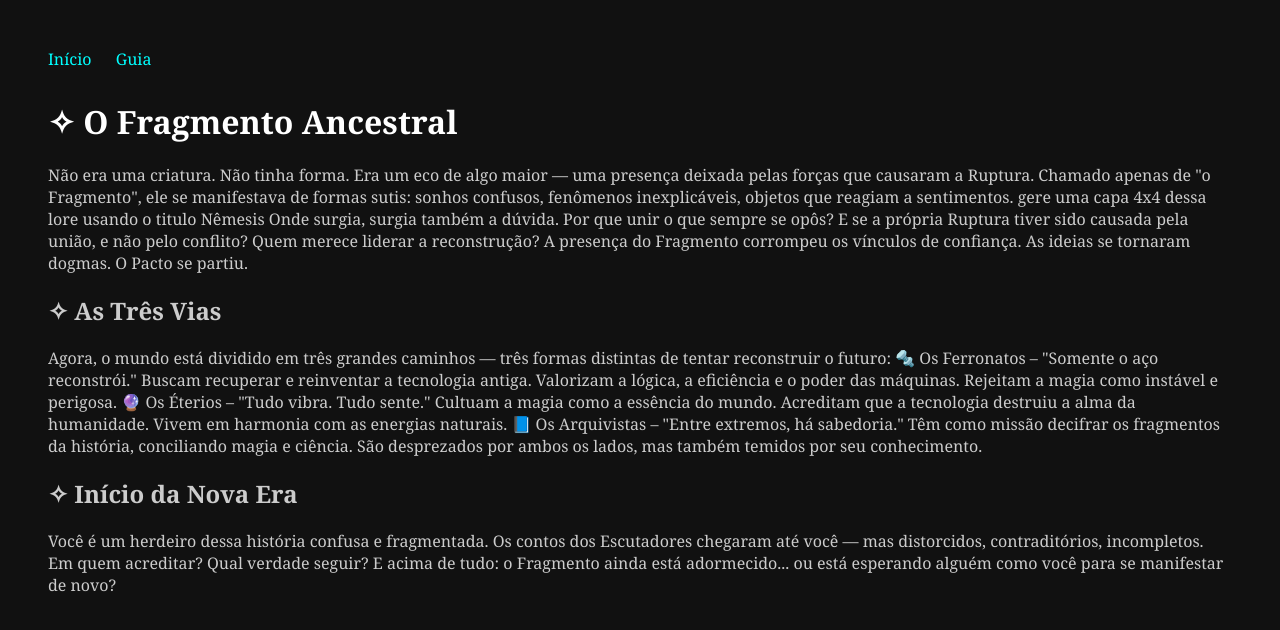
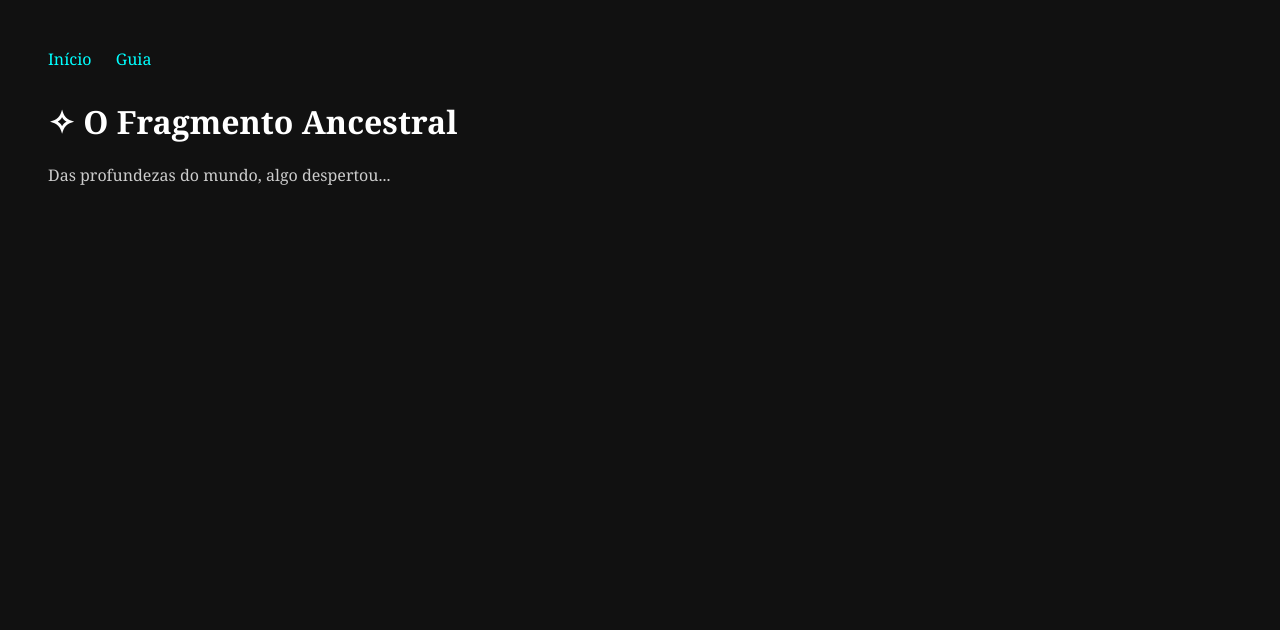
Before and after one commit to Rogzinhu/nemesisgg, a plain HTML site: page historia.html in a window 1280 px wide. Drawn offline with Linux system fonts and the light colour scheme.

Commit message:
Update historia.html

```diff
--- a/historia.html
+++ b/historia.html
@@ -29,50 +29,7 @@
     <a href="guia.html">Guia</a>
   </nav>
   <h1>✧ O Fragmento Ancestral</h1>
-  <p>Não era uma criatura.
-Não tinha forma.
-Era um eco de algo maior — uma presença deixada pelas forças que causaram a Ruptura.
-
-Chamado apenas de "o Fragmento", ele se manifestava de formas sutis: sonhos confusos, fenômenos inexplicáveis, objetos que reagiam a sentimentos.
-
-gere uma capa 4x4 dessa lore usando o titulo Nêmesis
-
-Onde surgia, surgia também a dúvida.
-
-Por que unir o que sempre se opôs?
-E se a própria Ruptura tiver sido causada pela união, e não pelo conflito?
-Quem merece liderar a reconstrução?
-
-A presença do Fragmento corrompeu os vínculos de confiança.
-As ideias se tornaram dogmas.
-O Pacto se partiu.
-</p>
-  <h2>
-    ✧ As Três Vias
-  </h2>
-  <p>
-    Agora, o mundo está dividido em três grandes caminhos — três formas distintas de tentar reconstruir o futuro:
-
-🔩 Os Ferronatos – "Somente o aço reconstrói."
-Buscam recuperar e reinventar a tecnologia antiga. Valorizam a lógica, a eficiência e o poder das máquinas. Rejeitam a magia como instável e perigosa.
-
-🔮 Os Éterios – "Tudo vibra. Tudo sente."
-Cultuam a magia como a essência do mundo. Acreditam que a tecnologia destruiu a alma da humanidade. Vivem em harmonia com as energias naturais.
-
-📘 Os Arquivistas – "Entre extremos, há sabedoria."
-Têm como missão decifrar os fragmentos da história, conciliando magia e ciência. São desprezados por ambos os lados, mas também temidos por seu conhecimento.
-  </p>
-  <h2>
-    ✧ Início da Nova Era
-  </h2>
-  <p>
-    Você é um herdeiro dessa história confusa e fragmentada.
-Os contos dos Escutadores chegaram até você — mas distorcidos, contraditórios, incompletos.
-
-Em quem acreditar?
-Qual verdade seguir?
-E acima de tudo: o Fragmento ainda está adormecido... ou está esperando alguém como você para se manifestar de novo?
-  </p>
+  <p>Das profundezas do mundo, algo despertou...</p>
   <!-- resto da lore colado aqui como no arquivo -->
 </body>
 </html>
```
